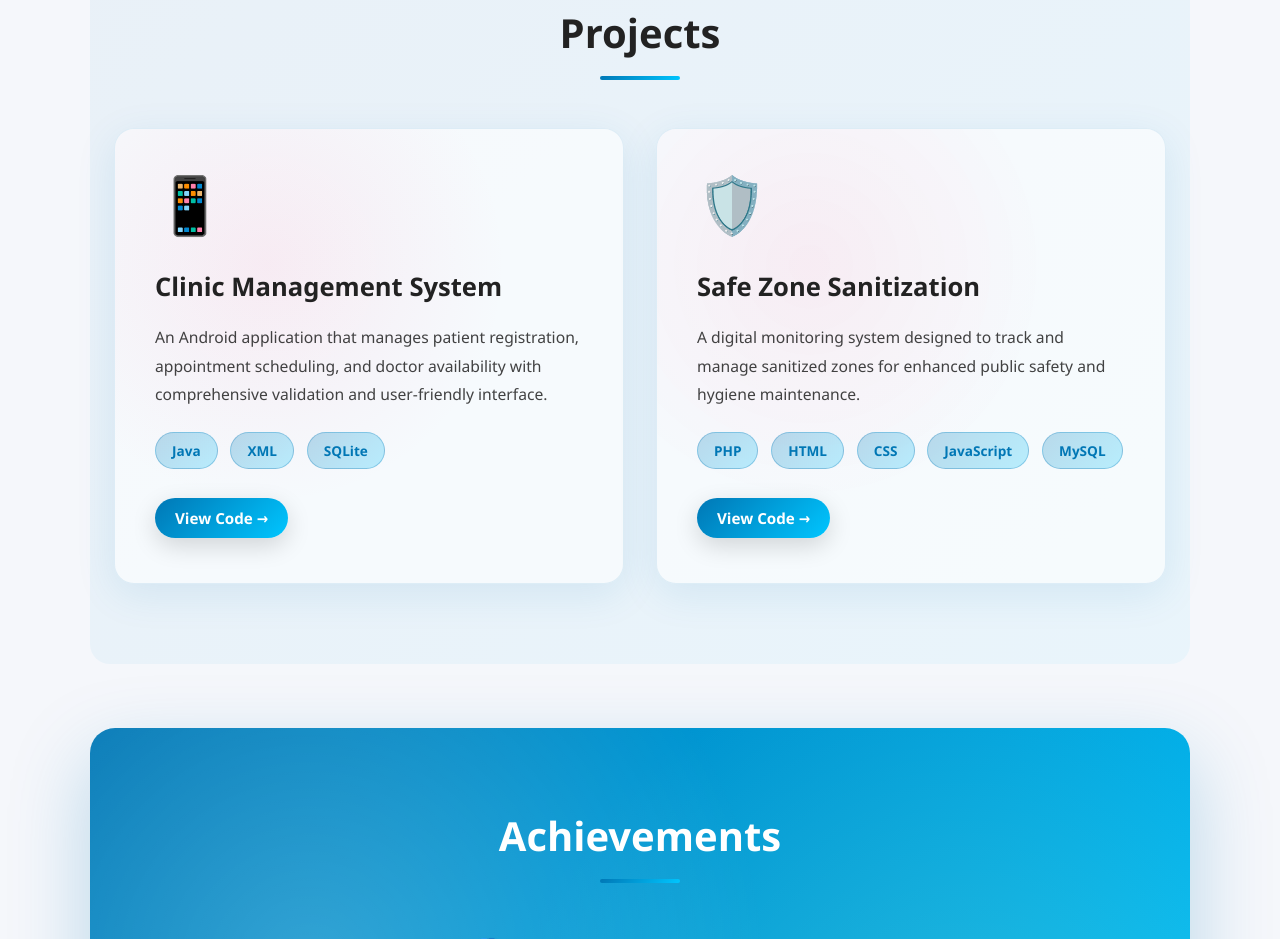
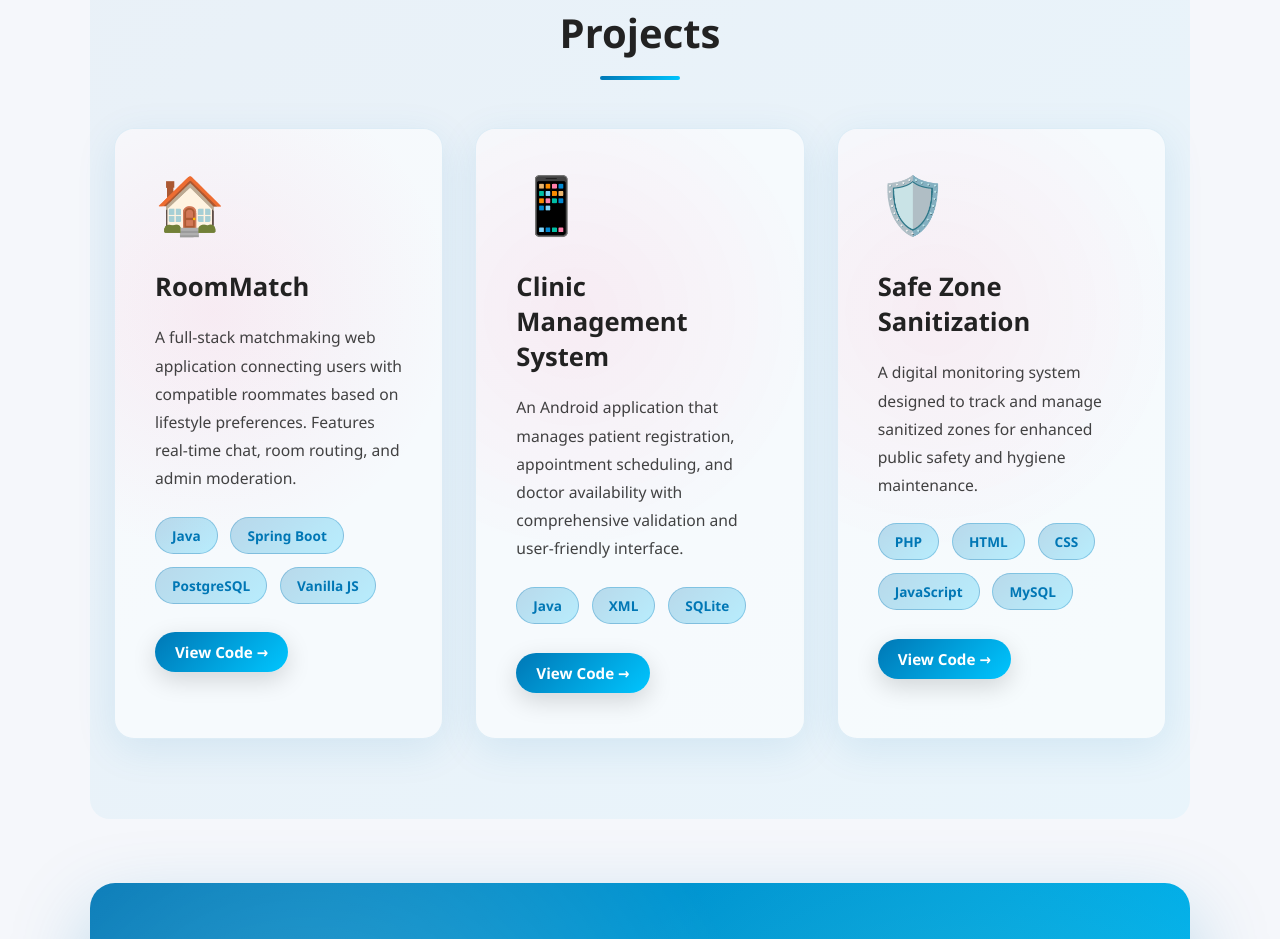
Before and after one commit to hemant-7778/portfolio, a plain HTML site: page index.html in a window 1280 px wide. Shown: the part 2380-3319 px from the top of the page. Drawn offline with Linux system fonts and the light colour scheme.

Commit message:
Add files via upload

```diff
--- a/index.html
+++ b/index.html
@@ -106,6 +106,29 @@
 
       <div class="projects-grid">
         <div class="project-card">
+          <div class="project-header">🏠</div>
+          <h3>RoomMatch</h3>
+          <p>
+            A full-stack matchmaking web application connecting users with compatible roommates based on lifestyle preferences. Features real-time chat, room routing, and admin moderation.
+          </p>
+          <div class="tech-stack">
+            <span class="tech">Java</span>
+            <span class="tech">Spring Boot</span>
+            <span class="tech">PostgreSQL</span>
+            <span class="tech">Vanilla JS</span>
+          </div>
+          <div class="card-btns">
+            <a
+              href="https://github.com/hemant-7778/roommatch"
+              target="_blank"
+              rel="noopener noreferrer"
+              class="btn small"
+              >View Code →</a
+            >
+          </div>
+        </div>
+
+        <div class="project-card">
           <div class="project-header">📱</div>
           <h3>Clinic Management System</h3>
           <p>
```
